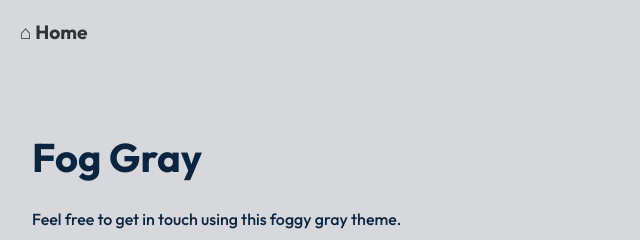
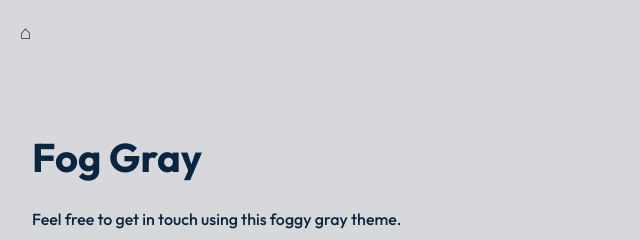
Before and after one commit to jchappart/demo-site, a plain HTML site: page contact.html in a window 1280 px wide. Shown: the full height of the page, 0-640 px from the left. Drawn offline with Linux system fonts and the light colour scheme.

Commit message:
Add files via upload

```diff
--- a/contact.html
+++ b/contact.html
@@ -66,7 +66,7 @@
 </head>
 <body>
   <header>
-    <a href="index.html" class="home-btn">⌂ Home</a>
+    <a href="index.html" class="home-btn">⌂</a>
     <div class="burger" onclick="toggleMenu()">
       <div></div>
       <div></div>
```
Also changed, not shown: index.html (+1 -1 lines), page1.html (+1 -1 lines), page2.html (+1 -1 lines).
